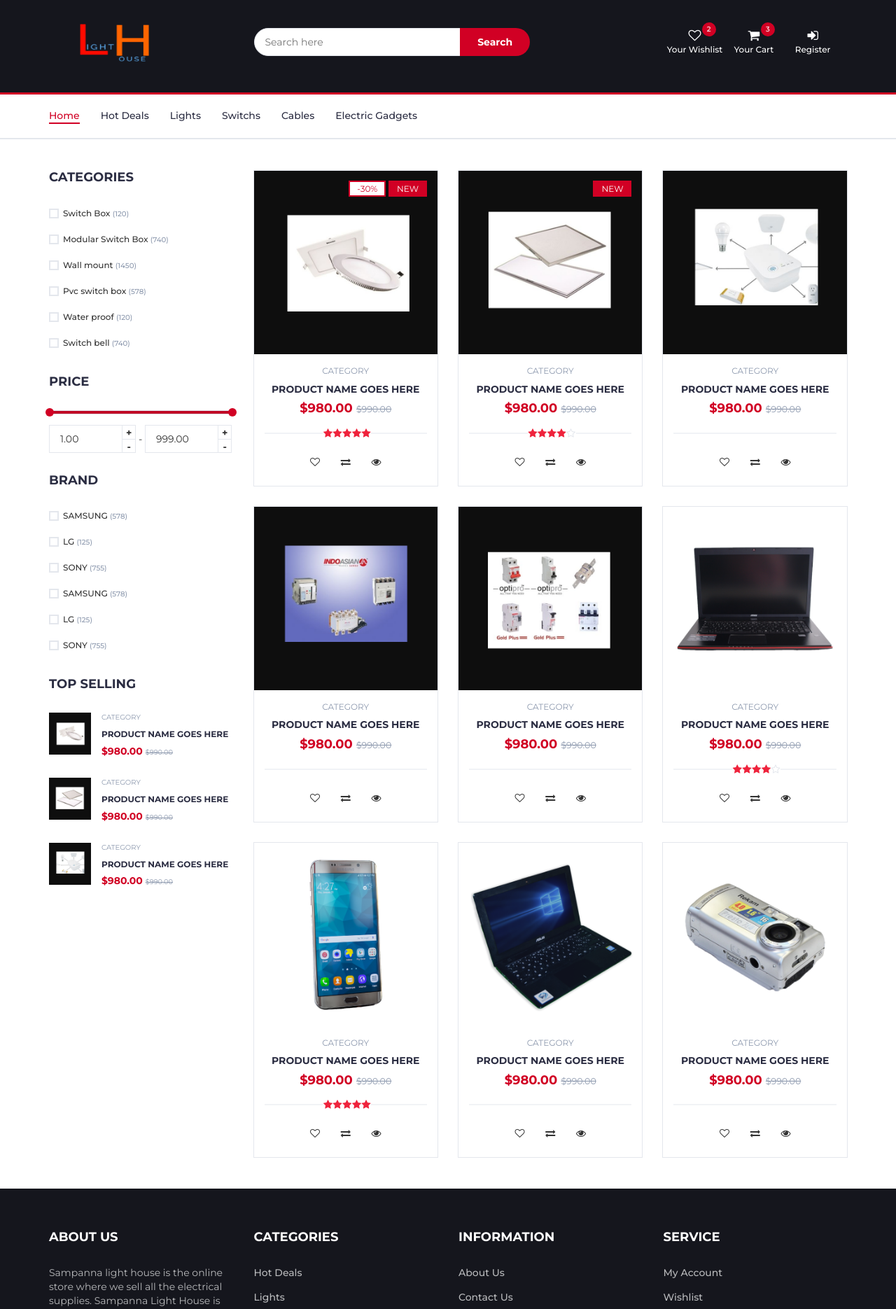
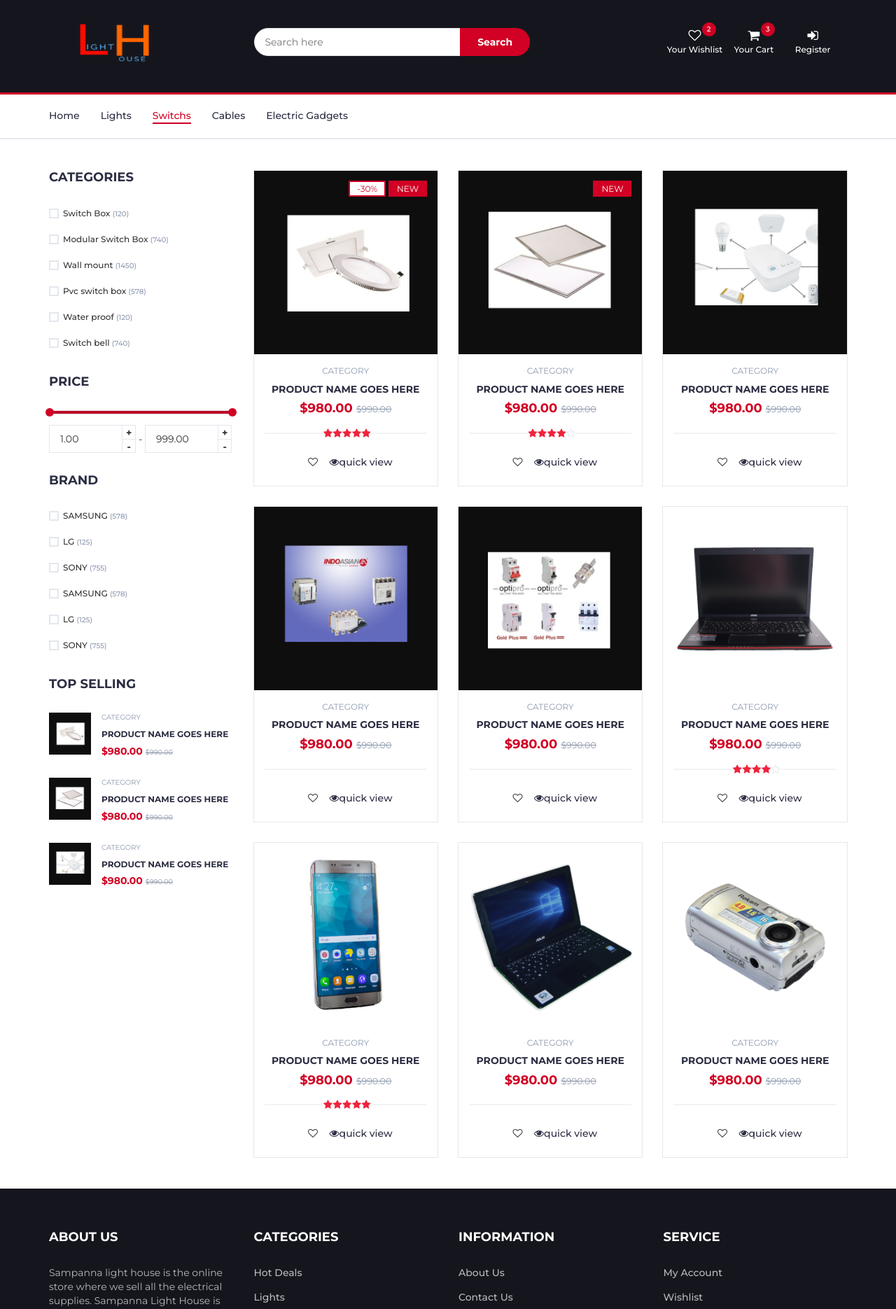
Before and after one commit to Yukesh432/light-house, a Django app: page /switchs in a window 1280 px wide. Shown: the top 1870 px of the page at 70% size. Run offline with Django 3.2, Linux system fonts and the light colour scheme; some libraries are stand-ins or nearby versions.

Commit message:
added active class in navigation bar. and 50% work completed on quick view

```diff
--- a/SampannaLighthouse/SampannaLighthouse/static/css/style.css
+++ b/SampannaLighthouse/SampannaLighthouse/static/css/style.css
@@ -974,8 +974,11 @@ textarea.input {
   height: 1px;
   background-color: #E4E7ED;
 }
-
-.product .product-body .product-btns>button {
+.product .product-body .product-btns>a{
+  cursor: pointer;
+}
+
+.product .product-body .product-btns>button{
   position: relative;
   width: 40px;
   height: 40px;
@@ -986,13 +989,13 @@ textarea.input {
   transition: 0.2s all;
 }
 
-.product .product-body .product-btns>button:hover {
+.product .product-body .product-btns>button:hover  {
   background-color: #E4E7ED;
   color: #D10024;
   border-radius: 50%;
 }
 
-.product .product-body .product-btns>button .tooltipp {
+.product .product-body .product-btns>button .tooltipp  {
   position: absolute;
   bottom: 100%;
   left: 50%;
@@ -1013,7 +1016,7 @@ textarea.input {
   transition: 0.2s all;
 }
 
-.product .product-body .product-btns>button:hover .tooltipp {
+.product .product-body .product-btns>button:hover .tooltipp{
   opacity: 1;
   visibility: visible;
   -webkit-transform: translate(-50%, -5px);
--- a/SampannaLighthouse/SampannaLighthouse/static/js/main.js
+++ b/SampannaLighthouse/SampannaLighthouse/static/js/main.js
@@ -1,12 +1,10 @@
 (function($) {
 	"use strict"
-
 	// Mobile Nav toggle
 	$('.menu-toggle > a').on('click', function (e) {
 		e.preventDefault();
 		$('#responsive-nav').toggleClass('active');
 	})
-
 	// Fix cart dropdown from closing
 	$('.cart-dropdown').on('click', function (e) {
 		e.stopPropagation();
--- a/SampannaLighthouse/templates/pages/index.html
+++ b/SampannaLighthouse/templates/pages/index.html
@@ -129,12 +129,14 @@
 			<div class="container">
 				<div id="responsive-nav">
 					<ul class="main-nav nav navbar-nav">
-						<li class="active"><a href="{% url 'index' %}">Home</a></li>
-						<li><a href="hotdeal.html">Hot Deals</a></li>
-						<li><a href="{% url 'light' %}">Lights</a></li>
-						<li><a href="{% url 'switch' %}">Switchs</a></li>
-						<li><a href="{% url 'cable' %}">Cables</a></li>
-						<li><a href="{% url 'gadget' %}">Electric Gadgets</a></li>
+						{% with url_name=request.resolver_match.url_name %}
+						<li class="{% if url_name == 'index'%} active {% endif %}"><a href="{% url 'index' %}">Home</a></li>
+						<!-- <li><a href="hotdeal.html">Hot Deals</a></li> -->
+						<li class="{% if url_name == 'light'%} active {% endif %}"><a href="{% url 'light' %}">Lights</a></li>
+						<li class="{% if url_name == 'switch'%} active {% endif %}"><a href="{% url 'switch' %}">Switchs</a></li>
+						<li class="{% if url_name == 'cable'%} active {% endif %}"><a href="{% url 'cable' %}">Cables</a></li>
+						<li class="{% if url_name == 'gadget'%} active {% endif %}"><a href="{% url 'gadget' %}">Electric Gadgets</a></li>
+						{% endwith %}
 					</ul>
 				</div>
 			</div>
@@ -220,7 +222,7 @@
 												</div>
 												<div class="product-btns">
 													<button class="add-to-wishlist"><i class="fa fa-heart-o"></i><span class="tooltipp">add to wishlist</span></button>
-													<button class="quick-view"><i class="fa fa-eye"></i><span class="tooltipp">quick view</span></button>
+													<a href="{% url 'productview' %}" class="quick-view"><i class="fa fa-eye"></i><span class="tooltipp">quick view</span></a>
 												</div>
 											</div>
 											<div class="add-to-cart">
@@ -247,7 +249,7 @@
 												</div>
 												<div class="product-btns">
 													<button class="add-to-wishlist"><i class="fa fa-heart-o"></i><span class="tooltipp">add to wishlist</span></button>
-													<button class="quick-view"><i class="fa fa-eye"></i><span class="tooltipp">quick view</span></button>
+													<a href="{% url 'productview' %}" class="quick-view"><i class="fa fa-eye"></i><span class="tooltipp">quick view</span></a>
 												</div>
 											</div>
 											<div class="add-to-cart">
@@ -269,7 +271,7 @@
 												</div>
 												<div class="product-btns">
 													<button class="add-to-wishlist"><i class="fa fa-heart-o"></i><span class="tooltipp">add to wishlist</span></button>
-													<button class="quick-view"><i class="fa fa-eye"></i><span class="tooltipp">quick view</span></button>
+													<a href="{% url 'productview' %}" class="quick-view"><i class="fa fa-eye"></i><span class="tooltipp">quick view</span></a>
 												</div>
 											</div>
 											<div class="add-to-cart">
@@ -293,7 +295,7 @@
 												</div>
 												<div class="product-btns">
 													<button class="add-to-wishlist"><i class="fa fa-heart-o"></i><span class="tooltipp">add to wishlist</span></button>
-													<button class="quick-view"><i class="fa fa-eye"></i><span class="tooltipp">quick view</span></button>
+													<a href="{% url 'productview' %}" class="quick-view"><i class="fa fa-eye"></i><span class="tooltipp">quick view</span></a>
 												</div>
 											</div>
 											<div class="add-to-cart">
@@ -317,7 +319,7 @@
 												</div>
 												<div class="product-btns">
 													<button class="add-to-wishlist"><i class="fa fa-heart-o"></i><span class="tooltipp">add to wishlist</span></button>
-													<button class="quick-view"><i class="fa fa-eye"></i><span class="tooltipp">quick view</span></button>
+													<a href="{% url 'productview' %}" class="quick-view"><i class="fa fa-eye"></i><span class="tooltipp">quick view</span></a>
 												</div>
 											</div>
 											<div class="add-to-cart">
@@ -503,6 +505,5 @@
 		<script src="{% static 'js/nouislider.min.js'%}"></script>
 		<script src="{% static 'js/jquery.zoom.min.js'%}"></script>
 		<script src="{% static 'js/main.js' %}"></script>
-
 	</body>
 </html>
--- a/SampannaLighthouse/templates/products/switchs.html
+++ b/SampannaLighthouse/templates/products/switchs.html
@@ -206,8 +206,7 @@
 										</div>
 										<div class="product-btns">
 											<button class="add-to-wishlist"><i class="fa fa-heart-o"></i><span class="tooltipp">add to wishlist</span></button>
-											<button class="add-to-compare"><i class="fa fa-exchange"></i><span class="tooltipp">add to compare</span></button>
-											<button class="quick-view"><i class="fa fa-eye"></i><span class="tooltipp">quick view</span></button>
+											<a href="{% url 'productview' %}" class="quick-view"><i class="fa fa-eye"></i><span class="tooltipp">quick view</span></a>
 										</div>
 									</div>
 									<div class="add-to-cart">
@@ -239,8 +238,7 @@
 										</div>
 										<div class="product-btns">
 											<button class="add-to-wishlist"><i class="fa fa-heart-o"></i><span class="tooltipp">add to wishlist</span></button>
-											<button class="add-to-compare"><i class="fa fa-exchange"></i><span class="tooltipp">add to compare</span></button>
-											<button class="quick-view"><i class="fa fa-eye"></i><span class="tooltipp">quick view</span></button>
+											<a href="{% url 'productview' %}" class="quick-view"><i class="fa fa-eye"></i><span class="tooltipp">quick view</span></a>
 										</div>
 									</div>
 									<div class="add-to-cart">
@@ -266,8 +264,7 @@
 										</div>
 										<div class="product-btns">
 											<button class="add-to-wishlist"><i class="fa fa-heart-o"></i><span class="tooltipp">add to wishlist</span></button>
-											<button class="add-to-compare"><i class="fa fa-exchange"></i><span class="tooltipp">add to compare</span></button>
-											<button class="quick-view"><i class="fa fa-eye"></i><span class="tooltipp">quick view</span></button>
+											<a href="{% url 'productview' %}" class="quick-view"><i class="fa fa-eye"></i><span class="tooltipp">quick view</span></a>
 										</div>
 									</div>
 									<div class="add-to-cart">
@@ -283,7 +280,7 @@
 							<div class="col-md-4 col-xs-6">
 								<div class="product">
 									<div class="product-img">
-										<img src="./img/product04.png" alt="">
+										<img src="{% static './img/product04.png' %}" alt="">
 									</div>
 									<div class="product-body">
 										<p class="product-category">Category</p>
@@ -293,8 +290,7 @@
 										</div>
 										<div class="product-btns">
 											<button class="add-to-wishlist"><i class="fa fa-heart-o"></i><span class="tooltipp">add to wishlist</span></button>
-											<button class="add-to-compare"><i class="fa fa-exchange"></i><span class="tooltipp">add to compare</span></button>
-											<button class="quick-view"><i class="fa fa-eye"></i><span class="tooltipp">quick view</span></button>
+											<a href="{% url 'productview' %}" class="quick-view"><i class="fa fa-eye"></i><span class="tooltipp">quick view</span></a>
 										</div>
 									</div>
 									<div class="add-to-cart">
@@ -310,7 +306,7 @@
 							<div class="col-md-4 col-xs-6">
 								<div class="product">
 									<div class="product-img">
-										<img src="./img/product05.png" alt="">
+										<img src="{% static './img/product05.png' %}" alt="">
 									</div>
 									<div class="product-body">
 										<p class="product-category">Category</p>
@@ -320,8 +316,7 @@
 										</div>
 										<div class="product-btns">
 											<button class="add-to-wishlist"><i class="fa fa-heart-o"></i><span class="tooltipp">add to wishlist</span></button>
-											<button class="add-to-compare"><i class="fa fa-exchange"></i><span class="tooltipp">add to compare</span></button>
-											<button class="quick-view"><i class="fa fa-eye"></i><span class="tooltipp">quick view</span></button>
+											<a href="{% url 'productview' %}" class="quick-view"><i class="fa fa-eye"></i><span class="tooltipp">quick view</span></a>
 										</div>
 									</div>
 									<div class="add-to-cart">
@@ -335,7 +330,7 @@
 							<div class="col-md-4 col-xs-6">
 								<div class="product">
 									<div class="product-img">
-										<img src="./img/product06.png" alt="">
+										<img src="{% static './img/product06.png' %}" alt="">
 									</div>
 									<div class="product-body">
 										<p class="product-category">Category</p>
@@ -350,8 +345,7 @@
 										</div>
 										<div class="product-btns">
 											<button class="add-to-wishlist"><i class="fa fa-heart-o"></i><span class="tooltipp">add to wishlist</span></button>
-											<button class="add-to-compare"><i class="fa fa-exchange"></i><span class="tooltipp">add to compare</span></button>
-											<button class="quick-view"><i class="fa fa-eye"></i><span class="tooltipp">quick view</span></button>
+											<a href="{% url 'productview' %}" class="quick-view"><i class="fa fa-eye"></i><span class="tooltipp">quick view</span></a>
 										</div>
 									</div>
 									<div class="add-to-cart">
@@ -367,7 +361,7 @@
 							<div class="col-md-4 col-xs-6">
 								<div class="product">
 									<div class="product-img">
-										<img src="./img/product07.png" alt="">
+										<img src="{% static './img/product07.png' %}" alt="">
 									</div>
 									<div class="product-body">
 										<p class="product-category">Category</p>
@@ -382,8 +376,7 @@
 										</div>
 										<div class="product-btns">
 											<button class="add-to-wishlist"><i class="fa fa-heart-o"></i><span class="tooltipp">add to wishlist</span></button>
-											<button class="add-to-compare"><i class="fa fa-exchange"></i><span class="tooltipp">add to compare</span></button>
-											<button class="quick-view"><i class="fa fa-eye"></i><span class="tooltipp">quick view</span></button>
+											<a href="{% url 'productview' %}" class="quick-view"><i class="fa fa-eye"></i><span class="tooltipp">quick view</span></a>
 										</div>
 									</div>
 									<div class="add-to-cart">
@@ -397,7 +390,7 @@
 							<div class="col-md-4 col-xs-6">
 								<div class="product">
 									<div class="product-img">
-										<img src="./img/product08.png" alt="">
+										<img src="{% static './img/product08.png' %}" alt="">
 									</div>
 									<div class="product-body">
 										<p class="product-category">Category</p>
@@ -407,8 +400,7 @@
 										</div>
 										<div class="product-btns">
 											<button class="add-to-wishlist"><i class="fa fa-heart-o"></i><span class="tooltipp">add to wishlist</span></button>
-											<button class="add-to-compare"><i class="fa fa-exchange"></i><span class="tooltipp">add to compare</span></button>
-											<button class="quick-view"><i class="fa fa-eye"></i><span class="tooltipp">quick view</span></button>
+											<a href="{% url 'productview' %}" class="quick-view"><i class="fa fa-eye"></i><span class="tooltipp">quick view</span></a>
 										</div>
 									</div>
 									<div class="add-to-cart">
@@ -424,7 +416,7 @@
 							<div class="col-md-4 col-xs-6">
 								<div class="product">
 									<div class="product-img">
-										<img src="./img/product09.png" alt="">
+										<img src="{% static './img/product09.png' %}" alt="">
 									</div>
 									<div class="product-body">
 										<p class="product-category">Category</p>
@@ -434,8 +426,7 @@
 										</div>
 										<div class="product-btns">
 											<button class="add-to-wishlist"><i class="fa fa-heart-o"></i><span class="tooltipp">add to wishlist</span></button>
-											<button class="add-to-compare"><i class="fa fa-exchange"></i><span class="tooltipp">add to compare</span></button>
-											<button class="quick-view"><i class="fa fa-eye"></i><span class="tooltipp">quick view</span></button>
+											<a href="{% url 'productview' %}" class="quick-view"><i class="fa fa-eye"></i><span class="tooltipp">quick view</span></a>
 										</div>
 									</div>
 									<div class="add-to-cart">
```
Also changed, not shown: SampannaLighthouse/templates/products/cables.html (+14 -23 lines), SampannaLighthouse/templates/products/gadgets.html (+19 -22 lines), SampannaLighthouse/templates/products/lights.html (+9 -9 lines).
